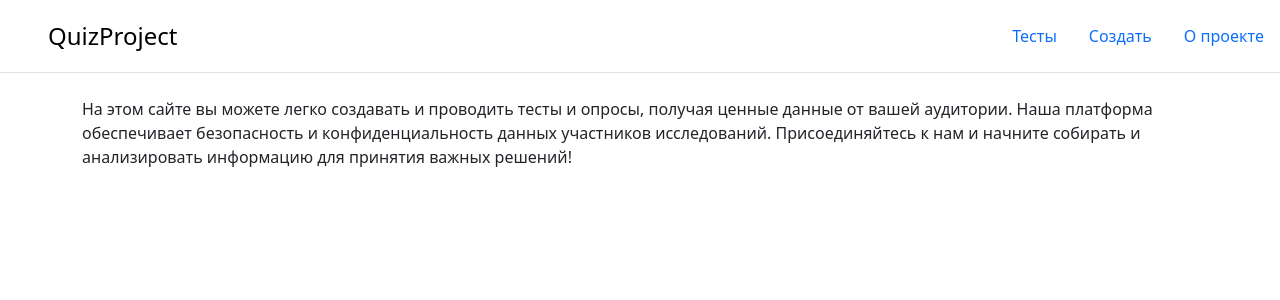
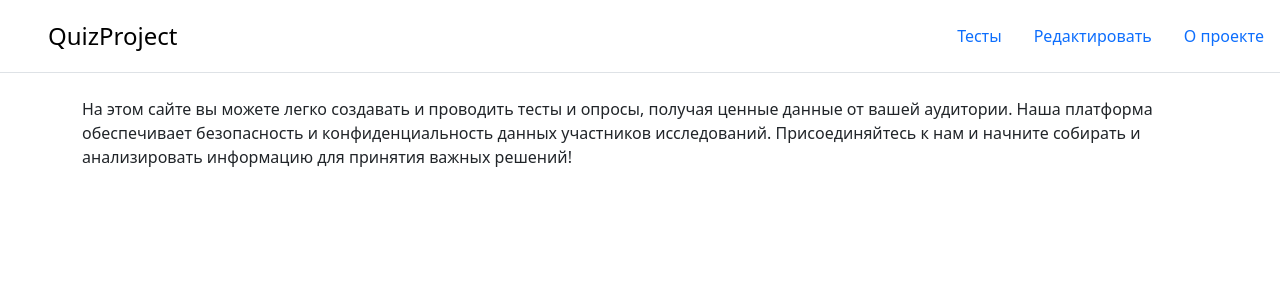
Before and after one commit to FuneralClown13/QuizProject, a Django app: template QPFrontend/quizproject/quiz/templates/quiz/about.html in a window 1280 px wide. Shown: the top 300 px of the page. Run offline with Django 5.2, Linux system fonts and the light colour scheme; the template is opened without the code that fills it, so the values that code supplies are empty; parts of the project's set-up code (start-up, migrations or seed data) failed here and were passed over.

Commit message:
fix base.html

```diff
--- a/QPFrontend/quizproject/quiz/templates/quiz/base.html
+++ b/QPFrontend/quizproject/quiz/templates/quiz/base.html
@@ -19,7 +19,7 @@
     <ul class="nav nav-pills">
 
         <li class="nav-item"><a href="{% url 'quiz' %}" class="nav-link">Тесты</a></li>
-        <li class="nav-item"><a href="{% url 'quiz_change' %}" class="nav-link">Создать</a></li>
+        <li class="nav-item"><a href="{% url 'quiz_change' %}" class="nav-link">Редактировать</a></li>
         <li class="nav-item"><a href="{% url 'about' %}" class="nav-link">О проекте</a></li>
 
     </ul>
```
